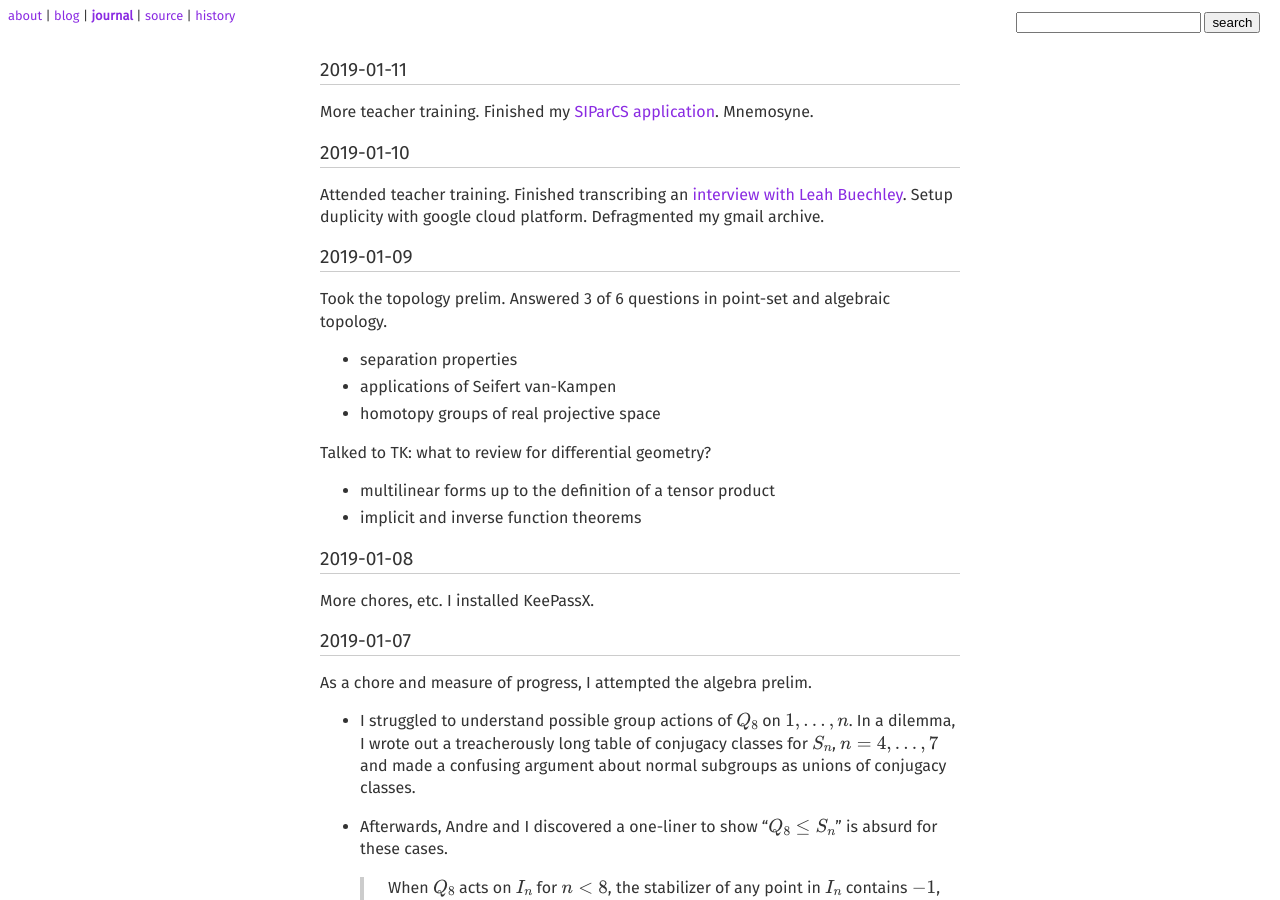
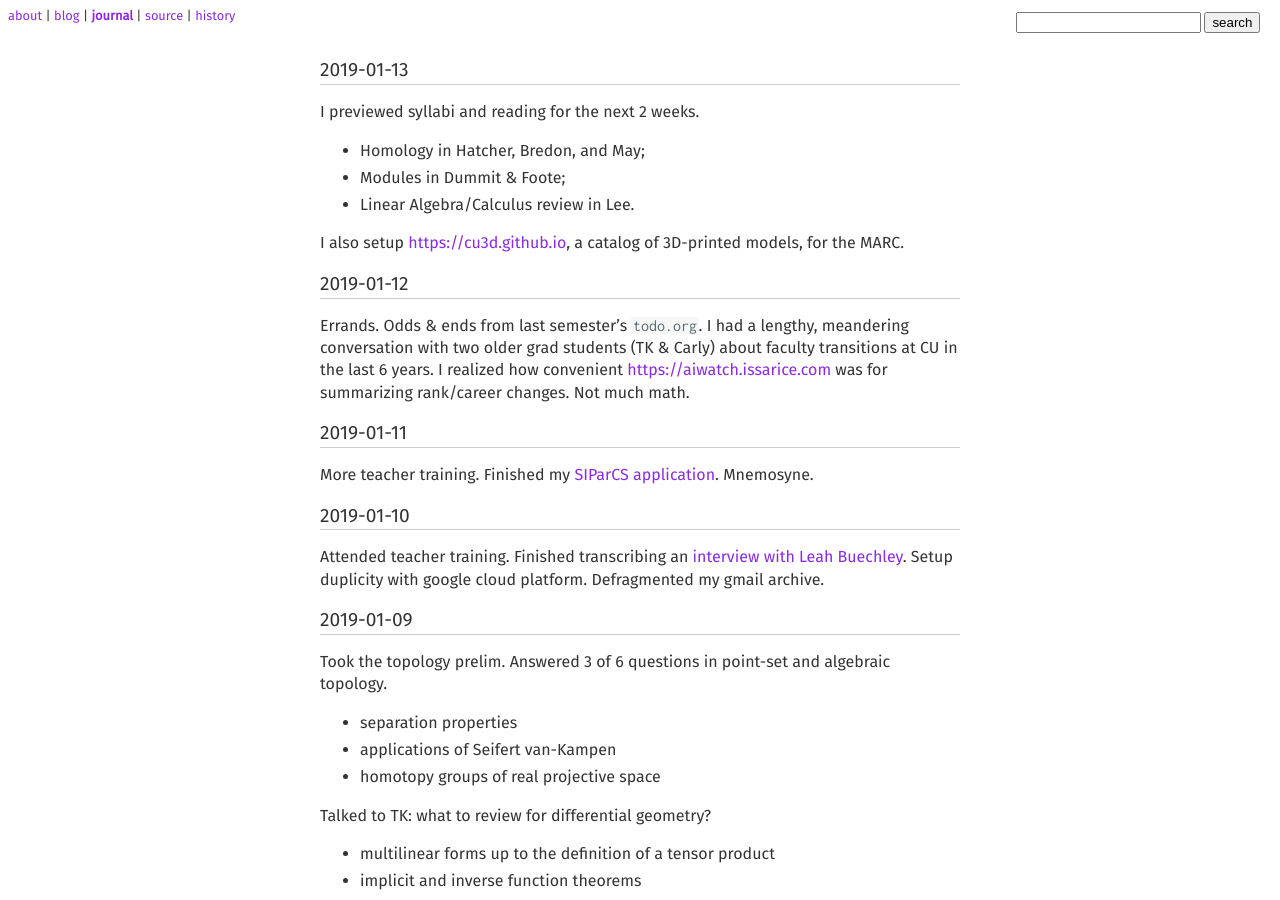
Before and after one commit to coltongrainger/journal, a Jekyll site: the page built from index.md, in a window 1280 px wide and 900 px high. Built offline with Jekyll 4.4.1, drawn with Linux system fonts in a browser that asks for light colours; our own code applies the rules of GitHub Pages for plain Markdown files; formulas are drawn with MathJax 3.

Commit message:
Push new classes

```diff
--- a/index.md
+++ b/index.md
@@ -2,6 +2,20 @@
 title: journal
 author: Colton Grainger
 ---
+
+## 2019-01-13
+
+I previewed syllabi and reading for the next 2 weeks.
+
+- Homology in Hatcher, Bredon, and May;
+- Modules in Dummit & Foote;
+- Linear Algebra/Calculus review in Lee.
+
+I also setup <https://cu3d.github.io>, a catalog of 3D-printed models, for the MARC.
+
+## 2019-01-12
+
+Errands. Odds & ends from last semester's `todo.org`. I had a lengthy, meandering conversation with two older grad students (TK & Carly) about faculty transitions at CU in the last 6 years. I realized how convenient <https://aiwatch.issarice.com> was for summarizing rank/career changes. Not much math.
 
 ## 2019-01-11
 
```
